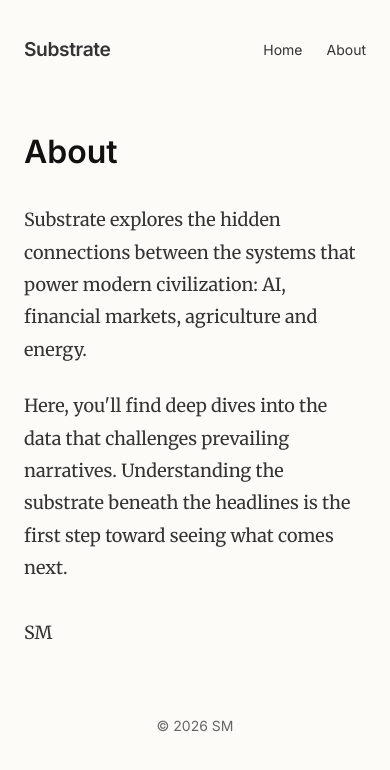
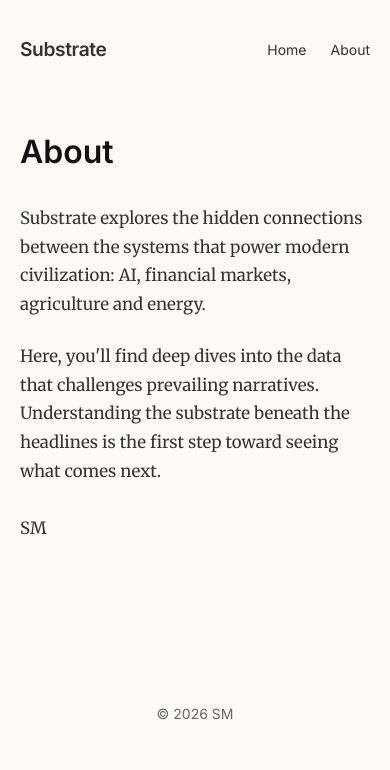
Before and after one commit to k1719Setiyo/My-Blog, a React (Vite) app in the folder client/: page /about in a window 390 px wide. Shown: the top 770 px of the page. Built offline with nearby package versions, Linux system fonts and the light colour scheme.

Commit message:
Update index.css

```diff
--- a/client/src/index.css
+++ b/client/src/index.css
@@ -10,7 +10,8 @@
   --font-sans: 'Inter', sans-serif;
 
   --spacing-unit: 1rem;
-  --container-width: 700px;
+  /* Widened from 700px to 800px for better desktop breathing room */
+  --container-width: 800px;
 }
 
 * {
@@ -74,7 +75,20 @@ img {
 /* Markdown Content Styles */
 .markdown-content p {
   margin-bottom: 1.5rem;
+  /* Responsive Font Size: 18px on Desktop, 17px on Mobile */
   font-size: 1.125rem;
+}
+
+/* Mobile Tweaks */
+@media (max-width: 600px) {
+  .markdown-content p {
+    font-size: 1.05rem; /* Slightly smaller on mobile */
+    line-height: 1.7;   /* Tighter line height for mobile */
+  }
+
+  .container {
+    padding: 0 1.25rem; /* Less padding on sides for mobile */
+  }
 }
 
 .markdown-content h2 {
@@ -145,6 +159,7 @@ img {
   color: var(--color-text-light);
   border-bottom: 2px solid var(--color-border);
 }
+
 /* Distinct Hyperlink Styling */
 .markdown-content a {
   color: #2563EB; /* Royal Blue */
@@ -157,4 +172,3 @@ img {
   color: #1D4ED8; /* Darker Blue on hover */
   text-decoration-thickness: 2px;
 }
-/* Force rebuild v1 */
```
